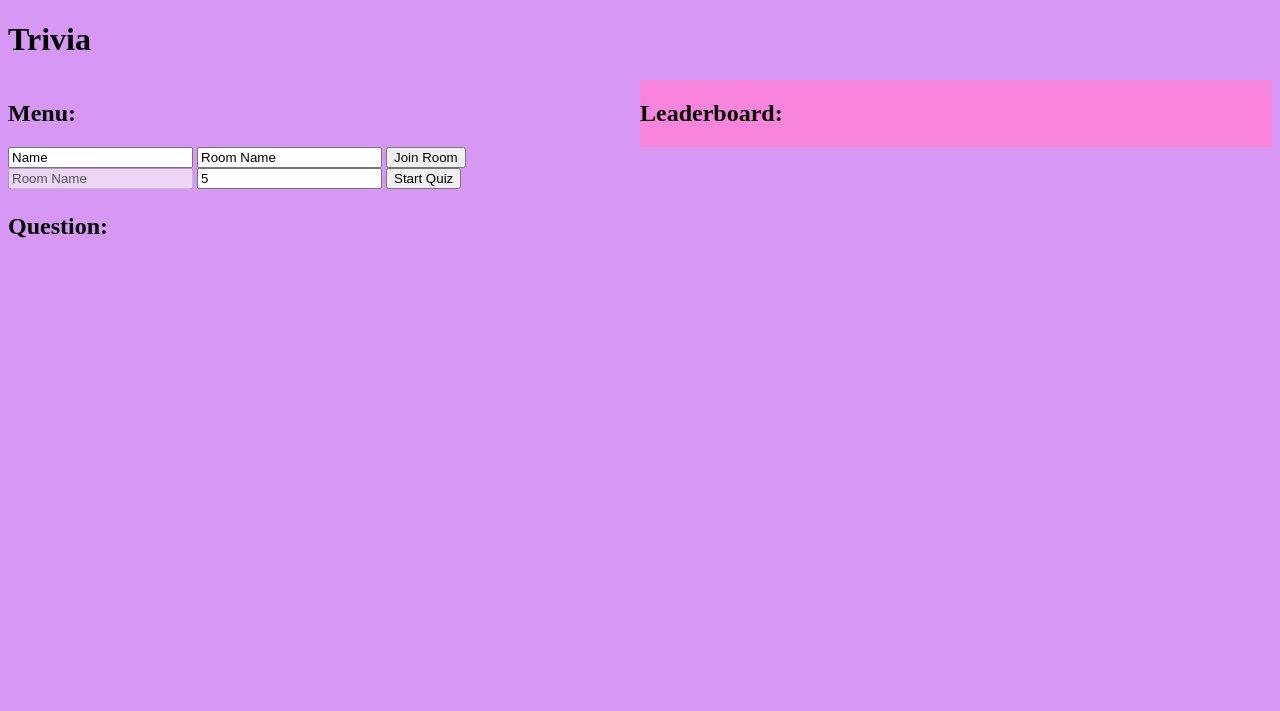
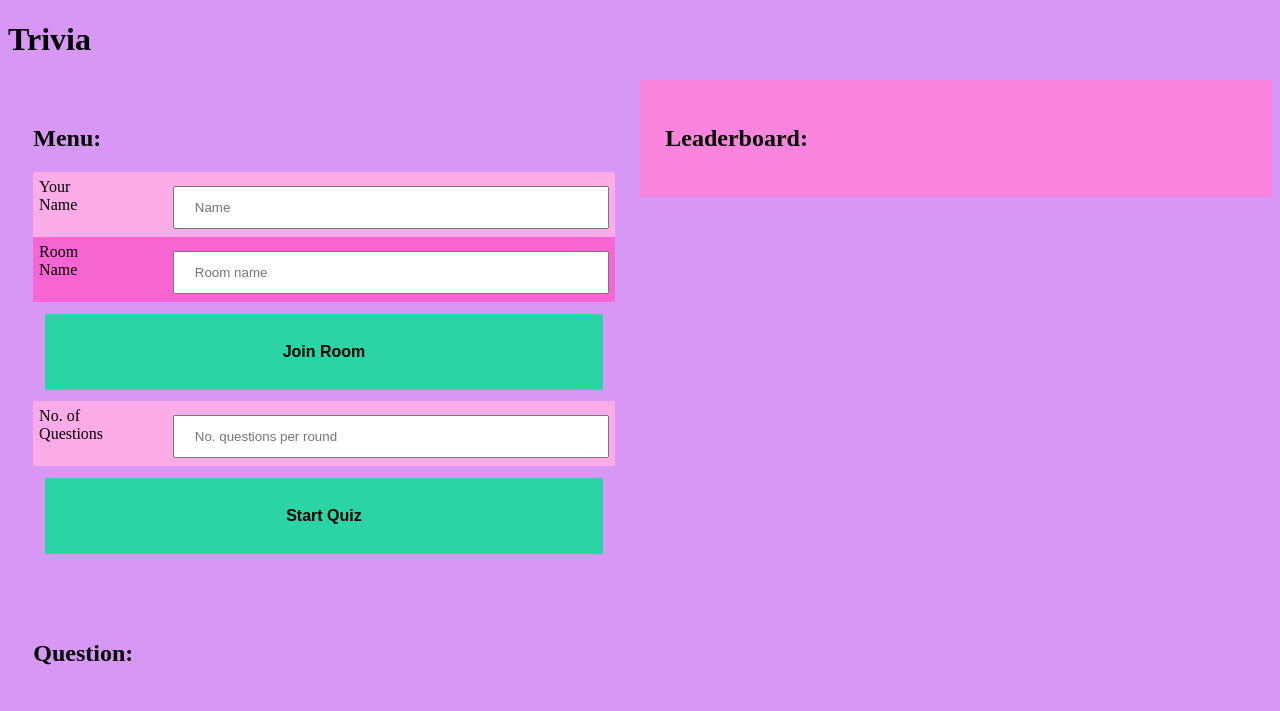
Before and after one commit to alexsleat/triviaweb, a Flask app: template templates/index.html in a window 1280 px wide. Shown: the top 711 px of the page. Run offline with Flask 2, Linux system fonts and the light colour scheme; the template is opened without the code that fills it, so the values that code supplies are empty; some libraries are stand-ins or nearby versions.

Commit message:
visual improvements and QOL fixes

```diff
--- a/app.py
+++ b/app.py
@@ -332,4 +332,8 @@ def my_answer(message):
 
 
 if __name__ == '__main__':
-    socketio.run(app)
+    socketio.run(app, host='0.0.0.0', port=5000)
+
+    # Example of servering for production:
+    # from waitress import serve
+    # serve(app, host="0.0.0.0", port=8080)
--- a/static/triviastyle.css
+++ b/static/triviastyle.css
@@ -10,13 +10,73 @@ body {
 
 #menu {
     display: block;
-    width: 50%;
+    width: 46%;
     float: left;
+    margin: 0%;
+    padding:2%;
+
 }
 
+input[type=text] {
+  width: 100%;
+  padding: 12px 20px;
+  margin: 8px 0;
+  box-sizing: border-box;
+}
+
+.col-25 {
+    float: left;
+    width: 23%;
+    margin-top: 6px;
+    margin-left: 1%;
+  }
+
+.col-75 {
+    float: left;
+    width: 75%;
+    margin-top: 6px;
+}
+
+.rowl {
+    background-color: #fbace7;
+}
+.rowd {
+    background-color: #f665d2;
+}
+/* Clear floats after the columns */
+.row:after {
+    content: "";
+    display: table;
+    clear: both;
+}
+
+.menu_submit {
+    background-color: #2ad4a4; /* Green */
+    border: none;
+    color: rgb(0, 0, 0);
+    padding: 5%;
+    margin: 2%;
+    text-align: center;
+    text-decoration: none;
+    display: inline-block;
+    font-size: 16px;
+    font-weight: bold;
+    width: 96%;
+}
+
+  /* Responsive layout - when the screen is less than 600px wide, make the two columns stack on top of each other instead of next to each other */
+  @media screen and (max-width: 300px) {
+    .col-25, .col-75, input[type=submit] {
+      width: 100%;
+      margin-top: 0;
+    }
+  }
+
 #room_leaderboard{
-    width: 50%;
+    width: 46%;
     float: left;
+    margin: 0%;
+    padding:2%;
     background-color: #f984dc; /* Green */
     border: 1px;
     border-color: #a7d42a;
@@ -27,8 +87,21 @@ body {
     font-weight: bold;
 }
 
+@media only screen and (max-width: 768px) {
+    #menu{
+        width: 96%;
+        display: inline-block;
+    }
+    #room_leaderboard{
+        width: 96%;
+        display: inline-block;
+    }
+}
+
 #questions{
-    width:100%;
+    width:96%;
+    margin:0%;
+    padding:2%;
     display: inline-block;
 }
 
--- a/templates/index.html
+++ b/templates/index.html
@@ -2,6 +2,7 @@
 <html>
 <head>
     <title>Trivia Game</title>
+    <meta name="viewport" content="width=device-width, initial-scale=1.0">
     <link rel="stylesheet" href="{{ url_for('static', filename='triviastyle.css') }}">
     <script src="https://cdnjs.cloudflare.com/ajax/libs/jquery/3.5.1/jquery.min.js" integrity="sha512-bLT0Qm9VnAYZDflyKcBaQ2gg0hSYNQrJ8RilYldYQ1FxQYoCLtUjuuRuZo+fjqhx/qtq/1itJ0C2ejDxltZVFg==" crossorigin="anonymous"></script>
     <script src="https://cdnjs.cloudflare.com/ajax/libs/socket.io/3.0.4/socket.io.js" integrity="sha512-aMGMvNYu8Ue4G+fHa359jcPb1u+ytAF+P2SCb+PxrjCdO3n3ZTxJ30zuH39rimUggmTwmh2u7wvQsDTHESnmfQ==" crossorigin="anonymous"></script>
@@ -35,6 +36,7 @@
             // The connection URL has the following format, relative to the current page:
             //     http[s]://<domain>:<port>[/<namespace>]
             var socket = io();
+            //var socket = io('http://192.168.1.140:5000');
 
             var username = getCookie("username");
             var room = getCookie("room");
@@ -76,7 +78,8 @@
                 // ans = "<div id='question'> Question : " + q[2] + "</div>";
                 ans = "<form id='ans' method='POST' action='#'>";
                 for (let i = 0; i < q[3].length; i++) {
-                    ans += "<input type='button' value='" + q[3][i] + "' name='" + q[3][i] + "' >";
+                    var short_id_name = q[3][i].replace(/[^A-Z0-9]/ig, "");
+                    ans += "<input type='button' class='ans' id='ans_" + short_id_name + "' value='" + q[3][i] + "' name='" + q[3][i] + "' >";
                 }
                 ans += "</form>";
 
@@ -86,14 +89,25 @@
                 // Handle answer buttons, emit the answer to the room
                 $('input:button').click(function(event) {
                     var btnValue = $(this).val();
+                    var element = this; // adding the current object in a variable
 
                     // Send Answer
                     socket.emit('my_answer', {room: $('#join_room').val(),
                                             username: $('#username').val(),
                                             answer: btnValue });
                     // Change Buttons:
-                    ans = "<div id='selected_answer'>" + btnValue + "</div>";
-                    $('#answer_zone').html(ans);
+                    //ans = "<div id='selected_answer'>" + btnValue + "</div>";
+                    //$('#answer_zone').html(ans);
+
+                    // Remove any other selected answers, in case they be doing that.
+                    var all_ans_seletected = document.getElementsByClassName('ans_selected');
+
+                    for (var i = 0; i < all_ans_seletected.length; i++) {
+                        all_ans_seletected[0].classList.add("ans");
+                        all_ans_seletected[0].classList.remove("ans_selected");
+                    }
+
+                    $(element).removeClass("ans").addClass("ans_selected");
 
                     return false;
                 });
@@ -112,9 +126,13 @@
                 //     text += key + value + "<br>";
                 // }
 
-                text = "<div id='question'> " + msg_json[0] + "</div> : <div id='selected_answer'>" + msg_json[1] + "</div>";
-                text += "<br>";
-                $('#answer_zone').html(text);
+                // text = "<div id='question'> " + msg_json[0] + "</div> : <div id='selected_answer'>" + msg_json[1] + "</div>";
+                // text += "<br>";
+                // $('#answer_zone').html(text);
+                var short_id_name = msg_json[1].replace(/[^A-Z0-9]/ig, "");
+                var element = document.getElementById("ans_" +short_id_name);
+                console.log(short_id_name);
+                $(element).addClass("ans_correct");
 
             });
 
@@ -192,13 +210,13 @@
             // });
             $('form#name_join').submit(function(event) {
                 socket.emit('name_join', {username: $('#username').val(), room: $('#join_room').val()});
-                $('#start_room_button').attr("value", room);
+                // $('#start_room_button').attr("value", room);
                 setCookie("username", $('#username').val(), 1);
                 setCookie("room", $('#join_room').val(), 1);
                 return false;
             });
             $('form#start_room').submit(function(event) {
-                socket.emit('start_room', {room: $('#start_room_button').val(), numofq: $('#question_num').val()});
+                socket.emit('start_room', {room: $('#join_room').val(), numofq: $('#question_num').val()});
                 return false;
             });
             $('form#leave').submit(function(event) {
@@ -228,48 +246,46 @@
       Average ping/pong latency: <b><span id="ping-pong"></span>ms</b>
     </p> -->
     <div id="top_row">
-        <div id="menu">
+        <div id="menu" class="menubar">
             <h2>Menu:</h2>
-            <!-- <form id="emit" method="POST" action='#'>
-                <input type="text" name="emit_data" id="emit_data" placeholder="Message">
-                <input type="submit" value="Echo">
-            </form>
-            <form id="broadcast" method="POST" action='#'>
-                <input type="text" name="broadcast_data" id="broadcast_data" placeholder="Message">
-                <input type="submit" value="Broadcast">
-            </form> -->
+
             <form id="name_join" method="POST" action='#'>
-                <input type="text" name="username" id="username" value="Name">
-                <input type="text" name="join_room" id="join_room" value="Room Name">
-                <input type="submit" value="Join Room">
+                <div class="row rowl">
+                    <div class="col-25">
+                        <label for="fname">Your<br>Name</label>
+                    </div>
+                    <div class="col-75">
+                        <input class="menu_item" type="text" name="username" id="username" placeholder="Name" required>
+                    </div>
+                </div>
+                <div class="row rowd">
+                    <div class="col-25">
+                        <label for="fname">Room<br>Name</label>
+                    </div>
+                    <div class="col-75">
+                        <input class="menu_item" type="text" name="join_room" id="join_room" placeholder="Room name" required>
+                    </div>
+                </div>
+                <input class="menu_submit" type="submit" value="Join Room">
             </form>
             <form id="start_room" method="POST" action='#'>
-                <input type="text" name="start_room_button" id="start_room_button" value="Room Name" placeholder="Room Name" disabled>
-                <input type="text" name="question_num" id="question_num" value="5">
-                <input type="submit" value="Start Quiz">
+                <div class="row rowl">
+                    <div class="col-25">
+                        <label for="fname">No. of<br>Questions</label>
+                    </div>
+                    <div class="col-75">
+                        <input class="menu_item" type="text" name="question_num" id="question_num" placeholder="No. questions per round" required>
+                    </div>
+                </div>
+                <input class="menu_submit" type="submit" value="Start Quiz">
             </form>
-            <!-- <form id="leave" method="POST" action='#'>
-                <input type="text" name="leave_room" id="leave_room" placeholder="Room Name">
-                <input type="submit" value="Leave Room">
-            </form> -->
-            <!-- <form id="send_room" method="POST" action='#'>
-                <input type="text" name="room_name" id="room_name" placeholder="Room Name">
-                <input type="text" name="room_data" id="room_data" placeholder="Message">
-                <input type="submit" value="Send to Room">
-            </form> -->
-            <!-- <form id="close" method="POST" action="#">
-                <input type="text" name="close_room" id="close_room" placeholder="Room Name">
-                <input type="submit" value="Close Room">
-            </form> -->
-            <!-- <form id="disconnect" method="POST" action="#">
-                <input type="submit" value="Disconnect">
-            </form> -->
+
         </div>
         <!-- <h2>Receive:</h2>
         <div id="log"></div> -->
 
 
-        <div id="room_leaderboard">
+        <div id="room_leaderboard" class="menubar">
             <h2>Leaderboard:</h2>
         </div>
 
```
Also changed, not shown: other parts of static/triviastyle.css (+27 -1 lines).
